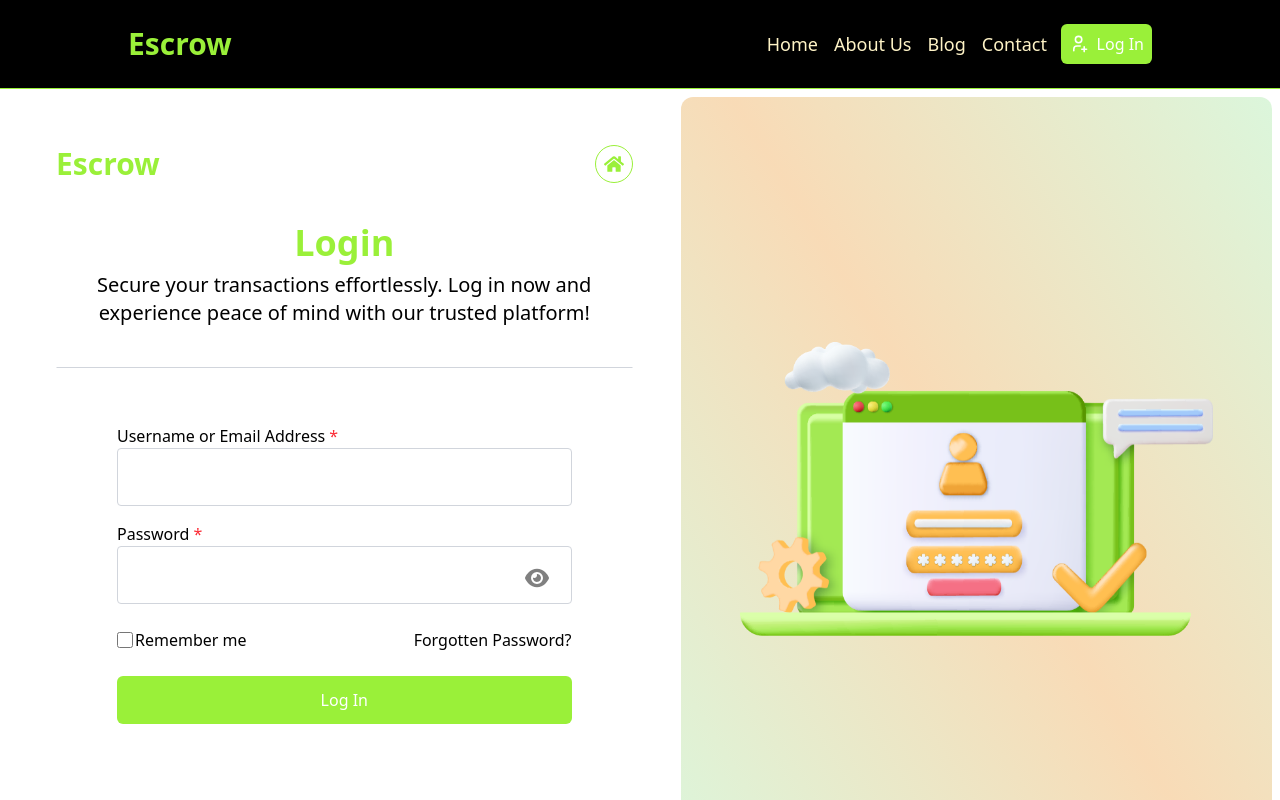
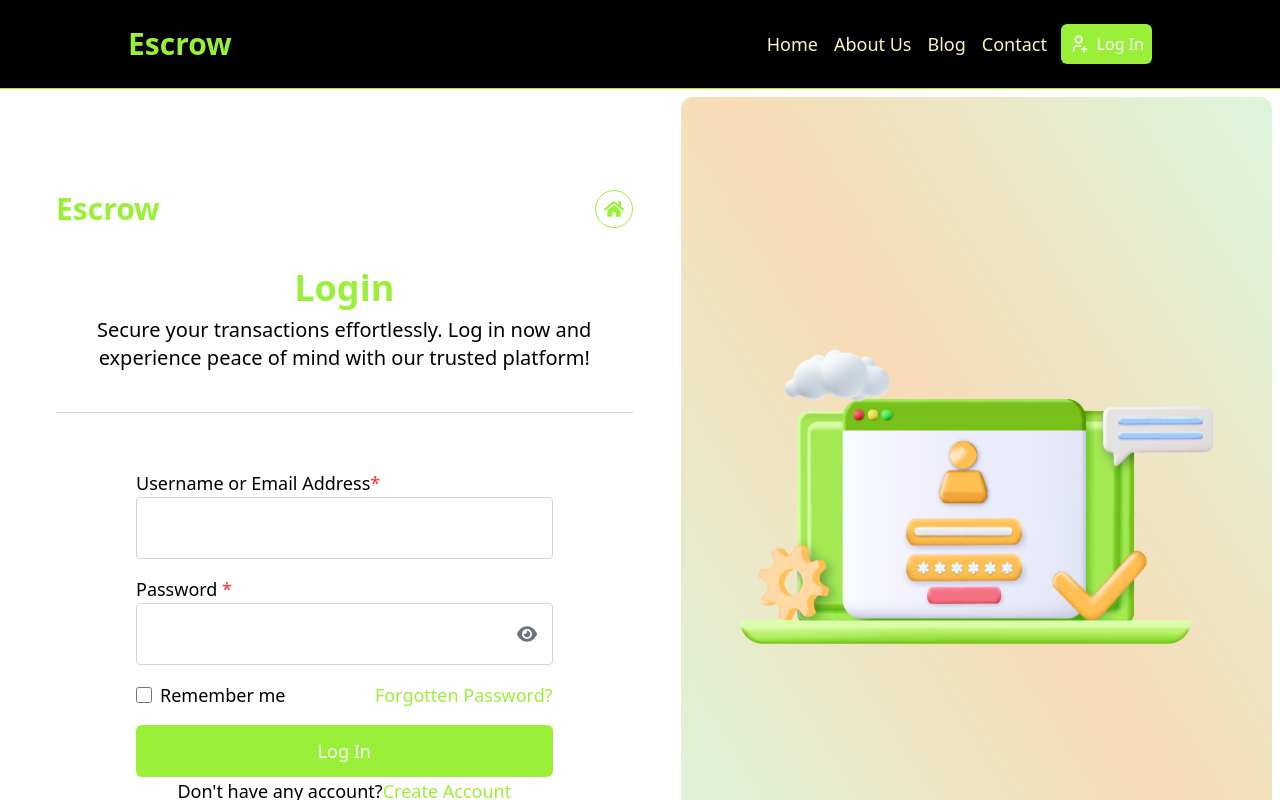
Before and after one commit to olatundesleek/escrow-frontend, a Next.js app: page /login in a window 1280 px wide. Shown: the top 800 px of the page. Built offline with nearby package versions, Linux system fonts and the light colour scheme.

Commit message:
update: user authentication pages

```diff
--- /dev/null
+++ b/src/app/components/AuthContent.tsx
@@ -0,0 +1,68 @@
+"use client";
+
+import Image, { StaticImageData } from "next/image";
+import { FaHome } from "react-icons/fa";
+import * as m from "motion/react-client";
+import Logo from "./Logo";
+
+interface AuthContentProps {
+  authPageName: string;
+  aboutAuthPage: string;
+  handleSubmit: (e: React.FormEvent) => Promise<void>;
+  formContent: React.ReactNode;
+  formBanner: StaticImageData;
+}
+export default function AuthContent({
+  authPageName,
+  aboutAuthPage,
+  handleSubmit,
+  formContent,
+  formBanner,
+}: AuthContentProps) {
+  return (
+    <div className="w-full h-auto custom-gradient p-2 flex justify-center items-center text-lg">
+      <div className="w-full h-full flex justify-center items-center">
+        <div className="md:w-1/2 w-[90%] h-full flex flex-col items-center p-2 lg:mx-10">
+          <header className="flex justify-between items-center w-full py-10">
+            <Logo />
+            <m.a
+              href="/"
+              className="p-2 rounded-full bg-white border border-secondary text-secondary"
+              whileHover={{
+                scale: 1.06,
+                backgroundColor: "#9af039",
+                color: "#f90",
+              }}
+              whileTap={{ scale: 0.9 }}
+              transition={{ duration: 0.3, ease: "easeInOut" }}
+            >
+              <FaHome size={20} />
+            </m.a>
+          </header>
+
+          <h2 className="xl:text-4xl text-2xl font-bold text-secondary">
+            {authPageName}
+          </h2>
+          <p className="mt-2 text-xl text-center">{aboutAuthPage}</p>
+
+          <form
+            onSubmit={handleSubmit}
+            className="w-full pt-10 my-10 xl:px-20 flex flex-col justify-center items-center border-t border-gray-300"
+          >
+            {formContent}
+          </form>
+        </div>
+
+        <div
+          className="w-1/2 h-[100vh] hidden md:flex justify-center items-center rounded-xl"
+          style={{
+            background:
+              "linear-gradient(58deg, #aeebae70, #f1b36679, #aeebae70)",
+          }}
+        >
+          <Image src={formBanner} alt="login" className="w-[80%]" />
+        </div>
+      </div>
+    </div>
+  );
+}
--- a/src/app/components/Login.tsx
+++ b/src/app/components/Login.tsx
@@ -1,121 +1,97 @@
 "use client";
-import Image from "next/image";
-import { FaHome } from "react-icons/fa";
-import loginBanner from "./../../../public/loginimage.png";
-import * as m from "motion/react-client";
 import Link from "next/link";
-import { FaEye, FaEyeSlash } from "react-icons/fa6";
 import { useState } from "react";
+import loginBanner from "../../../public/loginimage.png";
 import Button from "./Button";
-import Logo from "./Logo";
+import AuthContent from "./AuthContent";
+import { TogglePassword } from "../utils/togglePassword";
+import { Input } from "./input";
 
 export default function Login() {
-  const [isVisible, setIsvisible] = useState(true);
-  const Icon = isVisible ? FaEye : FaEyeSlash;
-  return (
-    <div className="w-full h-[100vh] custom-gradient p-2 flex justify-center items-center text-center">
-      <div className="w-full h-full flex justify-center items-center">
-        <div className="md:w-1/2 w-[90%] h-full flex items-center flex-col p-2 lg:mx-10">
-          <header className="flex justify-between items-center w-full py-10">
-            <Logo />
-            <m.a
-              href="/"
-              className="p-2 rounded-full bg-white border-1 border-secondary cursor-pointer text-secondary"
-              whileHover={{
-                color: "#f90",
-                background: "#9af039",
-                scale: 1.06,
-              }}
-              whileTap={{ scale: 0.9 }}
-              transition={{
-                duration: 0.3,
-                ease: "easeInOut",
-                stiffness: "500",
-              }}
-            >
-              <FaHome size={20} />
-            </m.a>
-          </header>
-          <h2 className="xl:text-4xl text-2xl font-bold text-secondary">
-            Login
-          </h2>
-          <p className="mt-2 text-xl">
-            Secure your transactions effortlessly. Log in now and experience
-            peace of mind with our trusted platform!
-          </p>
+  const [username, setUsername] = useState("");
+  const [password, setPassword] = useState("");
+  const [error, setError] = useState("");
+  const [loading, setLoading] = useState(false);
 
-          <form className="w-full h-auto pt-10 lg:px-15 my-10 lg:mx-5 flex flex-col justify-center items-center border border-transparent border-t-gray-300">
+  const handleSubmit = async (e: React.FormEvent) => {
+    e.preventDefault();
+    setError("");
+
+    if (!username || !password) {
+      setError("All fields are required.");
+      return;
+    }
+
+    setLoading(true);
+    try {
+      // Simulate login request
+      await new Promise((res) => setTimeout(res, 1500));
+
+      // Success logic here (e.g., redirect, context update)
+      console.log("Logged in:", { username, password });
+    } catch (err) {
+      console.error("Error:", err);
+      setError("Login failed. Please try again.");
+    } finally {
+      setLoading(false);
+    }
+  };
+
+  const loginContent = (
+    <>
+      {error && <p className="text-red-500 font-medium mb-4">{error}</p>}
+      {loading && <p className="text-gray-600 mb-4">Logging in...</p>}
+
       <div className="w-full">
-              <label className="w-full flex justify-start pt-4 font-medium">
+        <label className="block pt-4 font-medium">
           Username or Email Address
-                <span className="text-red-500 pl-1">*</span>
+          <span className="text-red-500">*</span>
         </label>
-              <input
+        <Input
           type="text"
-                className="form_input w-full p-4 border border-gray-300 rounded-sm bg-white md:bg-none"
+          value={username}
+          onchange={(e) => setUsername(e.target.value)}
         />
       </div>
+
       <div className="w-full">
-              <label className="w-full flex justify-start pt-4 font-medium">
-                Password <span className="text-red-500 pl-1">*</span>
-              </label>
-              <div className="relative w-full flex items-center">
-                <input
-                  type={isVisible ? "password" : "text"}
-                  className="form_input w-full p-4 pr-15 md:bg-none border border-gray-300 rounded-sm bg-white"
+        <TogglePassword
+          title={"Password"}
+          password={password}
+          setPassword={(e) => setPassword(e.target.value)}
         />
-                <m.div
-                  whileHover={{ scale: 1.05, cursor: "pointer" }}
-                  whileTap={{ scale: 0.9 }}
-                  transition={{
-                    stiffness: "500",
-                    duration: 0.3,
-                    ease: "easeInOut",
-                  }}
-                  style={{ position: "absolute", right: "5%", top: "35%" }}
-                >
-                  <Icon
-                    onClick={() => setIsvisible(!isVisible)}
-                    style={{
-                      position: "relative",
-                      color: "gray",
-                      fontSize: "1.5em",
-                      cursor: "pointer",
-                    }}
-                  />
-                </m.div>
       </div>
-            </div>
+
       <div className="flex w-full justify-between items-center py-4">
-              <label className="font-medium flex justify-center items-center py-2">
-                <input
-                  type="checkbox"
-                  style={{
-                    width: "16px",
-                    height: "16px",
-                    marginRight: "2px",
-                    cursor: "pointer",
-                  }}
-                />
+        <label className="font-medium flex items-center">
+          <input type="checkbox" className="w-4 h-4 mr-2 cursor-pointer" />
           Remember me
         </label>
-              <Link href={"#"}>Forgotten Password?</Link>
+        <Link href="#" className="text-secondary">
+          Forgotten Password?
+        </Link>
       </div>
-            <Button color="bg-secondary text-white font-medium w-full">
-              Log In
+
+      <Button color="bg-secondary text-white font-medium w-full" type="submit">
+        {loading ? "Logging in..." : "Log In"}
       </Button>
-          </form>
+
+      <div>
+        {"Don't have any account?"}
+        <Link href="#" className="text-secondary">
+          Create Account
+        </Link>
       </div>
-        <div
-          className="w-1/2 h-full md:flex hidden justify-center items-center rounded-xl"
-          style={{
-            background:
-              "linear-gradient(58deg, #aeebae70, #f1b36679, #aeebae70)",
-          }}
-        >
-          <Image src={loginBanner} alt="login" className="w-[80%]" />
-        </div>
-      </div>
-    </div>
+    </>
+  );
+
+  return (
+    <AuthContent
+      authPageName="Login"
+      aboutAuthPage="Secure your transactions effortlessly. Log in now and experience peace of mind with our trusted platform!"
+      handleSubmit={handleSubmit}
+      formBanner={loginBanner}
+      formContent={loginContent}
+    />
   );
 }
--- /dev/null
+++ b/src/app/components/Signup.tsx
@@ -0,0 +1,148 @@
+import { ChangeEvent, useState } from "react";
+import AuthContent from "./AuthContent";
+import signupBanner from "../../../public/signup-banner.png";
+import Button from "./Button";
+import Link from "next/link";
+import { TogglePassword } from "../utils/togglePassword";
+
+export default function Signup() {
+  const [error, setError] = useState("");
+  const [loading, setLoading] = useState(false);
+
+  const [userInfo, setUserInfo] = useState({
+    username: "",
+    password: "",
+    confirmPassword: "",
+    firstName: "",
+    lastName: "",
+    emailAddress: "",
+    Country: "",
+    Phone: "",
+  });
+
+  const handleOnchange = (e: ChangeEvent<HTMLInputElement>) => {
+    const { name, value } = e.target;
+    setUserInfo((prev) => ({ ...prev, [name]: value }));
+  };
+
+  const handleSubmit = async (e: React.FormEvent) => {
+    e.preventDefault();
+    setError("");
+    const {
+      username,
+      password,
+      confirmPassword,
+      firstName,
+      lastName,
+      emailAddress,
+      Country,
+      Phone,
+    } = userInfo;
+    if (
+      username &&
+      password &&
+      confirmPassword &&
+      firstName &&
+      lastName &&
+      emailAddress &&
+      Country &&
+      Phone
+    ) {
+      console.log(userInfo);
+    } else {
+      setError("All fields are required");
+    }
+
+    setLoading(true);
+    try {
+      // Simulate login request
+      await new Promise((res) => setTimeout(res, 1500));
+
+      // Success logic here (e.g., redirect, context update)
+      console.log("Logged in:", {
+        username,
+        password,
+        confirmPassword,
+        firstName,
+        lastName,
+        emailAddress,
+        Country,
+        Phone,
+      });
+    } catch (err) {
+      console.error("Error:", err);
+      setError("Login failed. Please try again.");
+    } finally {
+      setLoading(false);
+    }
+  };
+
+  const signupContent = (
+    <>
+      {error && <p className="text-red-500 font-medium mb-4">{error}</p>}
+      {loading && <p className="text-gray-600 mb-4">Logging in...</p>}
+
+      <div className="w-full">
+        <label className="block pt-4 font-medium">
+          Username
+          <span className="text-red-500">*</span>
+        </label>
+        <input
+          type="text"
+          name="username"
+          value={userInfo.username}
+          onChange={handleOnchange}
+          className="form_input w-full p-4 border border-gray-300 rounded-sm bg-white"
+        />
+      </div>
+
+      <div className="w-full">
+        <TogglePassword
+          name="password"
+          title="Password"
+          password={userInfo.password}
+          setPassword={handleOnchange}
+        />
+      </div>
+
+      <div className="w-full">
+        <TogglePassword
+          name="confirmPassword"
+          title="Confirm Password"
+          password={userInfo.confirmPassword}
+          setPassword={handleOnchange}
+        />
+      </div>
+
+      <div className="flex w-full justify-between items-center py-4">
+        <label className="font-medium flex items-center">
+          <input type="checkbox" className="w-4 h-4 mr-2 cursor-pointer" />
+          Remember me
+        </label>
+        <Link href="#" className="text-secondary">
+          Forgotten Password?
+        </Link>
+      </div>
+
+      <Button color="bg-secondary text-white font-medium w-full" type="submit">
+        {loading ? "Logging in..." : "Log In"}
+      </Button>
+
+      <div>
+        {"Don't have any account?"}
+        <Link href="#" className="text-secondary">
+          Create Account
+        </Link>
+      </div>
+    </>
+  );
+  return (
+    <AuthContent
+      authPageName="Sign Up"
+      aboutAuthPage="Join our secure platform today. Register now and unlock the power of safe transactions with ease!"
+      handleSubmit={handleSubmit}
+      formBanner={signupBanner}
+      formContent={signupContent}
+    />
+  );
+}
--- /dev/null
+++ b/src/app/components/input.tsx
@@ -0,0 +1,19 @@
+interface InputProps {
+  name?: string;
+  type: string;
+  value: string;
+  onchange: React.ChangeEventHandler<HTMLInputElement>;
+  style?: string;
+}
+
+export const Input = ({ name, type, value, onchange, style }: InputProps) => {
+  return (
+    <input
+      name={name}
+      type={type}
+      value={value}
+      onChange={onchange}
+      className={`form_input w-full p-4 pr-12 border border-gray-300 rounded-sm bg-white ${style}`}
+    />
+  );
+};
--- a/src/app/register/page.tsx
+++ b/src/app/register/page.tsx
@@ -1,7 +1,8 @@
+import Signup from "../components/Signup";
 export default function Page() {
   return (
-    <section className='w-full flex justify-center items-center'>
-      Sign Up
+    <section className="w-full flex justify-center items-center">
+      <Signup />
     </section>
   );
 }
--- /dev/null
+++ b/src/app/utils/togglePassword.tsx
@@ -0,0 +1,45 @@
+import { useState } from "react";
+import { FaEye, FaEyeSlash } from "react-icons/fa6";
+import * as m from "motion/react-client";
+import { Input } from "../components/input";
+
+interface TogglePasswordProps {
+  name?: string;
+  title?: string;
+  password: string;
+  setPassword: React.ChangeEventHandler<HTMLInputElement>;
+}
+
+export const TogglePassword = ({
+  name,
+  title,
+  password,
+  setPassword,
+}: TogglePasswordProps) => {
+  const [isVisible, setIsVisible] = useState(true);
+  const Icon = isVisible ? FaEye : FaEyeSlash;
+  return (
+    <>
+      <label className="block pt-4 font-medium">
+        {title} <span className="text-red-500">*</span>
+      </label>
+      <div className="relative">
+        <Input
+          name={name}
+          type={`${isVisible ? "password" : "text"}`}
+          value={password}
+          onchange={setPassword}
+        />
+        <m.div
+          whileHover={{ scale: 1.05 }}
+          whileTap={{ scale: 0.9 }}
+          transition={{ duration: 0.3 }}
+          className="absolute right-4 top-1/2 transform -translate-y-1/2"
+          onClick={() => setIsVisible(!isVisible)}
+        >
+          <Icon className="text-gray-500 text-xl cursor-pointer" />
+        </m.div>
+      </div>
+    </>
+  );
+};
```
Also changed, not shown: public/signup-banner.png (added). Lines whose indentation alone changed are shown as unchanged.
